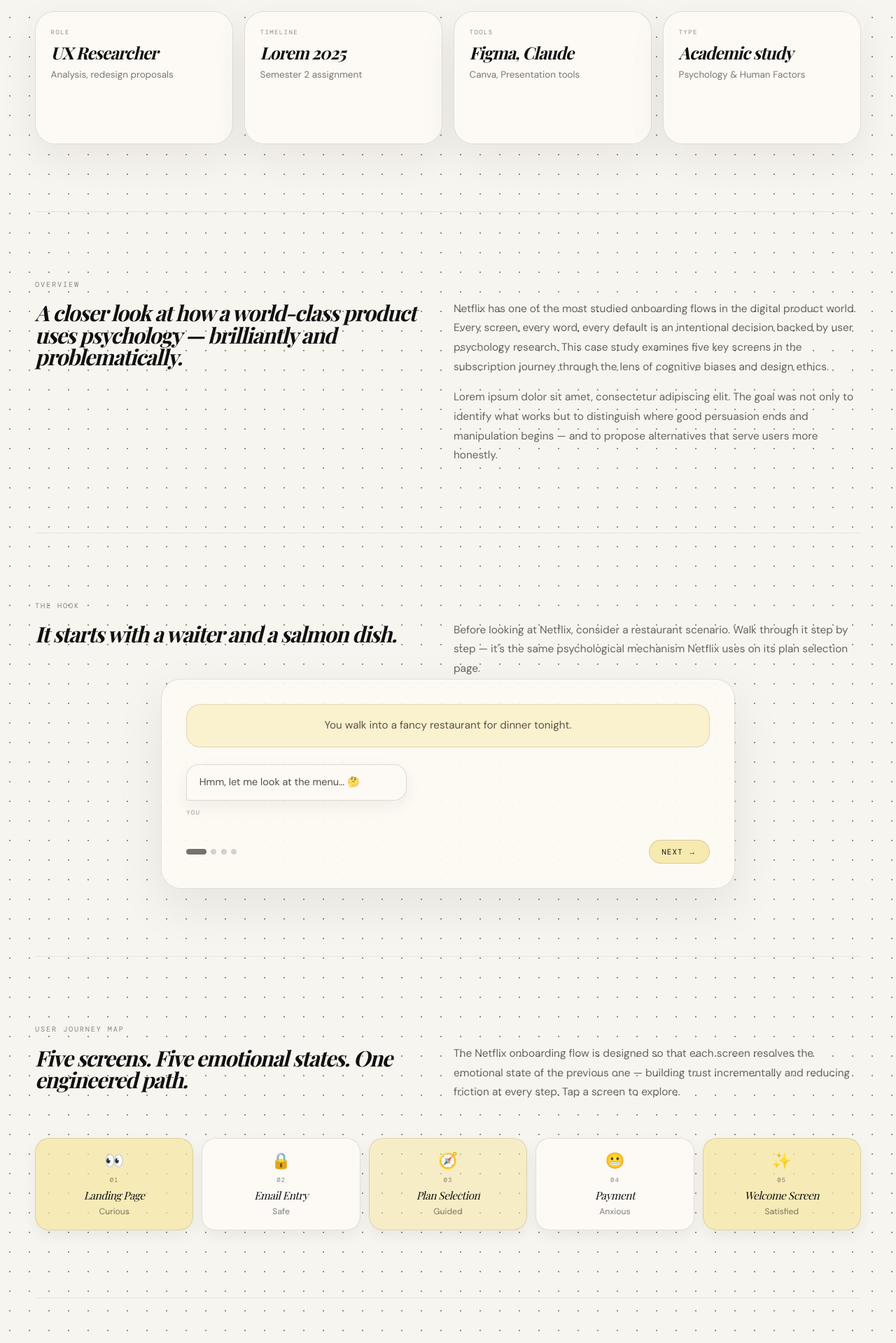
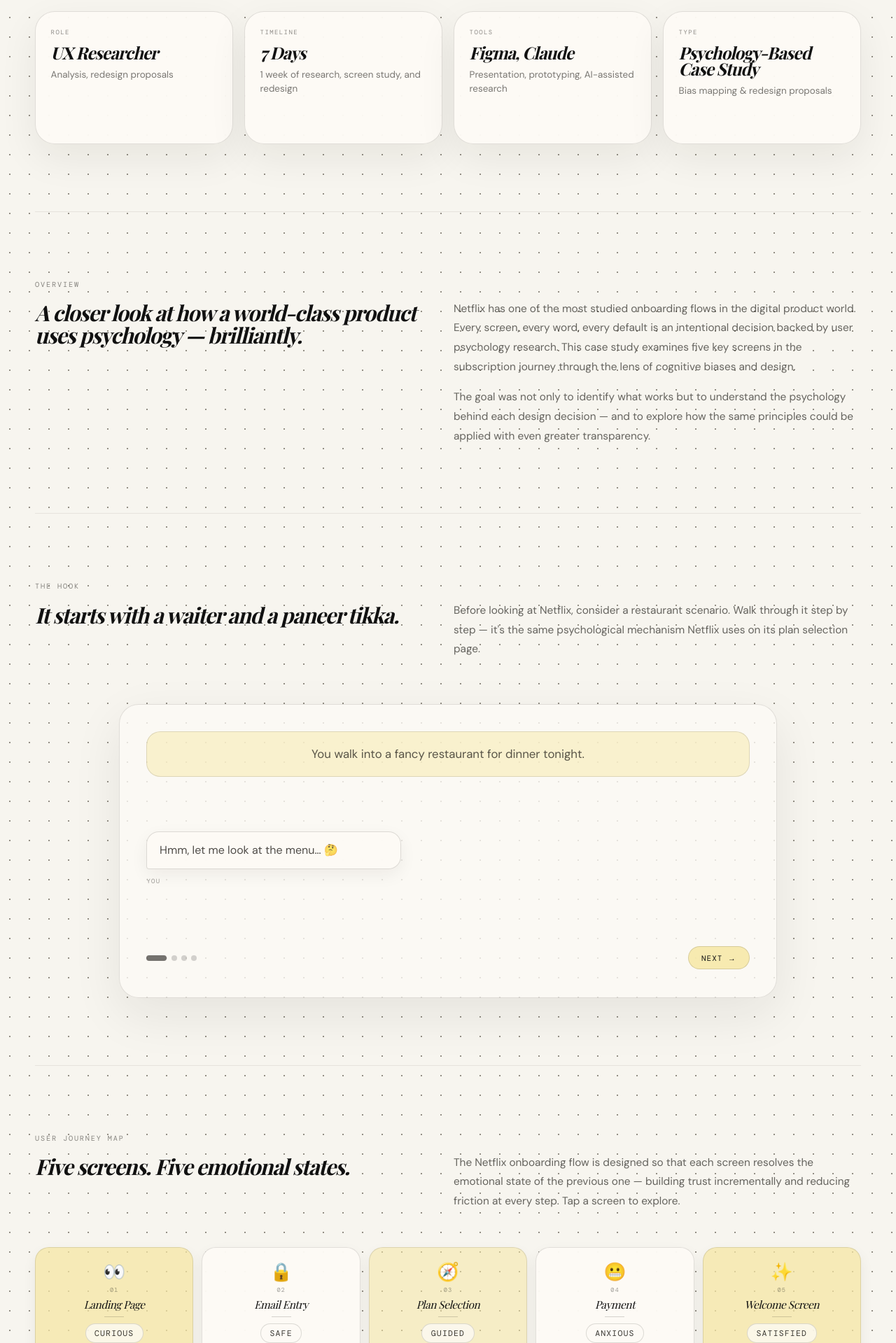
Before and after one commit to rutujaakalane/portfolio, a Next.js app: page /projects/project-2 in a window 1280 px wide. Shown: the part 801-2720 px from the top of the page at 70% size. Built offline with nearby package versions, Linux system fonts and the light colour scheme; a web font is replaced by a local one.

Commit message:
Update project 2 journey map cards

```diff
--- a/app/projects/project-2/page.tsx
+++ b/app/projects/project-2/page.tsx
@@ -6,9 +6,9 @@
 
 const snapshotCards = [
   { label: "ROLE", main: "UX Researcher", sub: "Analysis, redesign proposals" },
-  { label: "TIMELINE", main: "Lorem 2025", sub: "Semester 2 assignment" },
-  { label: "TOOLS", main: "Figma, Claude", sub: "Canva, Presentation tools" },
-  { label: "TYPE", main: "Academic study", sub: "Psychology & Human Factors" },
+  { label: "TIMELINE", main: "7 Days", sub: "1 week of research, screen study, and redesign" },
+  { label: "TOOLS", main: "Figma, Claude", sub: "Presentation, prototyping, AI-assisted research" },
+  { label: "TYPE", main: "Psychology-Based Case Study", sub: "Bias mapping & redesign proposals" },
 ];
 
 const journeySteps = [
@@ -216,7 +216,7 @@
     {
       scene: null,
       you: "Hmm, let me look at the menu… 🤔",
-      other: "Sir, might I suggest the Grilled Salmon? It's our most ordered dish. Almost everyone who comes here picks it. 😊",
+      other: "Sir, might I suggest the Paneer Tikka? It's our most ordered dish. Almost everyone who comes here picks it. 😊",
       otherLabel: "WAITER",
     },
     {
@@ -237,7 +237,15 @@
   const current = steps[step];
 
   return (
-    <div style={{ display: "flex", flexDirection: "column", gap: "1.5rem" }}>
+    <div
+  style={{
+    minHeight: "340px",
+    display: "flex",
+    flexDirection: "column",
+    justifyContent: "space-between",
+    gap: "1.5rem",
+  }}
+>
       {/* Scene box */}
       {current.scene && (
         <div
@@ -247,7 +255,7 @@
             border: "1px solid rgba(26,24,20,0.12)",
             padding: "1.1rem 1.4rem",
             fontFamily: "var(--font-sans)",
-            fontSize: "clamp(0.95rem, 1.1vw, 1.1rem)",
+            fontSize: "clamp(1.05rem, 1.25vw, 1.22rem)",
             lineHeight: 1.65,
             color: "rgba(26,24,20,0.72)",
             textAlign: "center",
@@ -292,7 +300,7 @@
               margin: "0 0 1rem",
             }}
           >
-            Social Proof
+             Nudge Theory
           </h3>
           <p
             style={{
@@ -304,7 +312,7 @@
               margin: "0 auto",
             }}
           >
-            You never really chose. The waiter nudged you. And Netflix? Netflix does the exact same thing — pre-selecting a plan and calling it "Most Popular."
+            You never really chose. The waiter nudged you. And Netflix? Netflix does something remarkably similar — pre-selecting a plan and labelling it 'Most Popular' to make the decision feel already made."
           </p>
         </div>
       )}
@@ -329,7 +337,7 @@
                   border: "1px solid rgba(26,24,20,0.14)",
                   padding: "0.9rem 1.1rem",
                   fontFamily: "var(--font-sans)",
-                  fontSize: "0.9rem",
+                  fontSize: "1rem",
                   lineHeight: 1.5,
                   color: "rgba(26,24,20,0.76)",
                   boxShadow: "0 8px 24px rgba(26,24,20,0.06)",
@@ -367,7 +375,7 @@
                   borderRadius: "18px 18px 4px 18px",
                   backgroundColor: "rgba(246,231,161,0.72)",
                   border: "1px solid rgba(26,24,20,0.12)",
-                  padding: "0.9rem 1.1rem",
+                  padding: "1.05rem 1.25rem",
                   fontFamily: "var(--font-sans)",
                   fontSize: "0.9rem",
                   lineHeight: 1.5,
@@ -509,53 +517,74 @@
             onClick={() => setActive(active === i ? null : i)}
             style={{
               borderRadius: "20px",
-              backgroundColor:
-                active === i ? "rgba(246,231,161,0.88)" : step.color,
-              border: `1px solid ${active === i ? "rgba(26,24,20,0.22)" : "rgba(26,24,20,0.12)"}`,
-              boxShadow:
-                active === i
+              backgroundColor: active === i ? "rgba(246,231,161,0.88)" : step.color,
+              border: `1px solid ${
+                active === i ? "rgba(26,24,20,0.22)" : "rgba(26,24,20,0.12)"
+              }`,
+              boxShadow: active === i
                 ? "0 16px 40px rgba(26,24,20,0.12)"
                 : "0 8px 20px rgba(26,24,20,0.06)",
-              padding: "1.1rem 0.8rem",
+              padding: "1.4rem 0.8rem",
               cursor: "pointer",
               textAlign: "center",
               display: "flex",
               flexDirection: "column",
               alignItems: "center",
-              gap: "0.5rem",
+              gap: "0.4rem",
               transition: "all 240ms ease",
               transform: active === i ? "translateY(-4px)" : "none",
             }}
           >
-            <span style={{ fontSize: "1.4rem" }}>{step.icon}</span>
+            <span style={{ fontSize: "1.6rem", lineHeight: 1 }}>
+              {step.icon}
+            </span>
+
             <span
               style={{
                 fontFamily: "var(--font-mono)",
-                fontSize: "0.56rem",
+                fontSize: "0.54rem",
                 letterSpacing: "0.12em",
                 textTransform: "uppercase",
-                color: "rgba(26,24,20,0.5)",
+                color: "rgba(26,24,20,0.4)",
               }}
             >
               {String(i + 1).padStart(2, "0")}
             </span>
+
             <span
               style={{
                 fontFamily: "var(--font-serif)",
                 fontStyle: "italic",
-                fontSize: "clamp(0.95rem, 1.2vw, 1.3rem)",
-                lineHeight: 1.0,
+                fontSize: "clamp(0.95rem, 1.2vw, 1.25rem)",
+                lineHeight: 1,
                 letterSpacing: "-0.03em",
                 color: "var(--color-ink)",
               }}
             >
               {step.screen}
             </span>
+
             <span
               style={{
-                fontFamily: "var(--font-sans)",
-                fontSize: "0.76rem",
-                color: "rgba(26,24,20,0.55)",
+                width: "28px",
+                height: "1px",
+                backgroundColor: "rgba(26,24,20,0.18)",
+                display: "block",
+                margin: "0.2rem 0",
+              }}
+            />
+
+            <span
+  style={{
+    fontFamily: "var(--font-mono)",
+    fontSize: "0.72rem",
+    letterSpacing: "0.1em",
+    textTransform: "uppercase",
+    color: "rgba(26,24,20,0.86)",
+    backgroundColor: "rgba(253,250,245,0.78)",
+    border: "1px solid rgba(26,24,20,0.14)",
+    borderRadius: "999px",
+    padding: "0.34rem 0.78rem",
   }}
 >
   {step.emotion}
@@ -729,10 +758,19 @@
       {/* Hero */}
       <header className="p2-hero">
   <div className="p2-hero-inner">
+    <div className="p2-hero-heading-row">
+      <div className="p2-hero-copy">
         <p className="p2-label">Psychology & Human Factors — UX Case Study</p>
         <h1>How Netflix Gets You to Subscribe Without You Realising It</h1>
+      </div>
+
+      <div className="p2-netflix-logo" aria-hidden="true">
+        <img src="/netflix-logo.png" alt="" />
+      </div>
+    </div>
+
     <p className="p2-hero-sub">
-            A psychology-driven UX analysis of Netflix's onboarding funnel — examining cognitive biases, dark patterns, and ethical redesign opportunities.
+      A psychology-driven UX analysis of Netflix's onboarding funnel — examining cognitive biases, dark patterns, and redesign opportunities.
     </p>
   </div>
 </header>
@@ -755,14 +793,14 @@
         <div className="p2-split-header">
           <div className="p2-split-headline">
             <p className="p2-label">OVERVIEW</p>
-            <h2>A closer look at how a world-class product uses psychology — brilliantly and problematically.</h2>
+            <h2>A closer look at how a world-class product uses psychology — brilliantly.</h2>
           </div>
           <div className="p2-split-body">
             <p>
-              Netflix has one of the most studied onboarding flows in the digital product world. Every screen, every word, every default is an intentional decision backed by user psychology research. This case study examines five key screens in the subscription journey through the lens of cognitive biases and design ethics.
+              Netflix has one of the most studied onboarding flows in the digital product world. Every screen, every word, every default is an intentional decision backed by user psychology research. This case study examines five key screens in the subscription journey through the lens of cognitive biases and design.
             </p>
             <p>
-              Lorem ipsum dolor sit amet, consectetur adipiscing elit. The goal was not only to identify what works but to distinguish where good persuasion ends and manipulation begins — and to propose alternatives that serve users more honestly.
+              The goal was not only to identify what works but to understand the psychology behind each design decision — and to explore how the same principles could be applied with even greater transparency.
             </p>
           </div>
         </div>
@@ -773,7 +811,7 @@
         <div className="p2-split-header">
           <div className="p2-split-headline">
             <p className="p2-label">THE HOOK</p>
-            <h2>It starts with a waiter and a salmon dish.</h2>
+            <h2>It starts with a waiter and a paneer tikka.</h2>
           </div>
           <div className="p2-split-body">
             <p>
@@ -791,7 +829,7 @@
         <div className="p2-split-header">
           <div className="p2-split-headline">
             <p className="p2-label">USER JOURNEY MAP</p>
-            <h2>Five screens. Five emotional states. One engineered path.</h2>
+            <h2>Five screens. Five emotional states.</h2>
           </div>
           <div className="p2-split-body">
             <p>
@@ -992,6 +1030,35 @@
       </footer>
 
       <style jsx global>{`
+
+        .p2-hero-heading-row {
+  position: relative;
+  display: block;
+}
+
+.p2-hero-copy {
+  width: 100%;
+}
+
+.p2-netflix-logo {
+  position: absolute;
+  right: -18rem;
+  top: 50%;
+  transform: translateY(-50%);
+  width: 130px;
+  display: flex;
+  align-items: center;
+  justify-content: center;
+  pointer-events: none;
+}
+
+.p2-netflix-logo img {
+  width: 100%;
+  height: auto;
+  display: block;
+  object-fit: contain;
+}
+
         .p2-page {
           --section-y: clamp(5.5rem, 7.5vw, 8rem);
           --content-gap: clamp(2.8rem, 4vw, 4.5rem);
@@ -1190,13 +1257,14 @@
 
         /* Story wrap */
         .p2-story-wrap {
-          width: min(820px, 100%);
-          margin: 0 auto;
+  width: min(940px, 100%);
+  min-height: 420px;
+  margin: clamp(3rem, 5vw, 5rem) auto 0;
   border-radius: 28px;
-          background-color: rgba(253, 250, 245, 0.92);
+  background: rgba(253, 250, 245, 0.78);
   border: 1px solid rgba(26, 24, 20, 0.12);
+  padding: clamp(1.8rem, 3vw, 2.7rem);
   box-shadow: 0 24px 70px rgba(26, 24, 20, 0.08);
-          padding: clamp(1.5rem, 3vw, 2.2rem);
 }
 
         /* Journey wrap */
@@ -1514,6 +1582,16 @@
             grid-template-columns: repeat(2, 1fr);
           }
 
+          .p2-hero-heading-row {
+  grid-template-columns: 1fr;
+  gap: 1.5rem;
+}
+
+.p2-netflix-logo {
+  max-width: 140px;
+  justify-self: start;
+}
+
           .p2-split-header {
             grid-template-columns: 1fr;
           }
```
Also changed, not shown: public/netflix-logo.png (added). Lines whose indentation alone changed are shown as unchanged.
